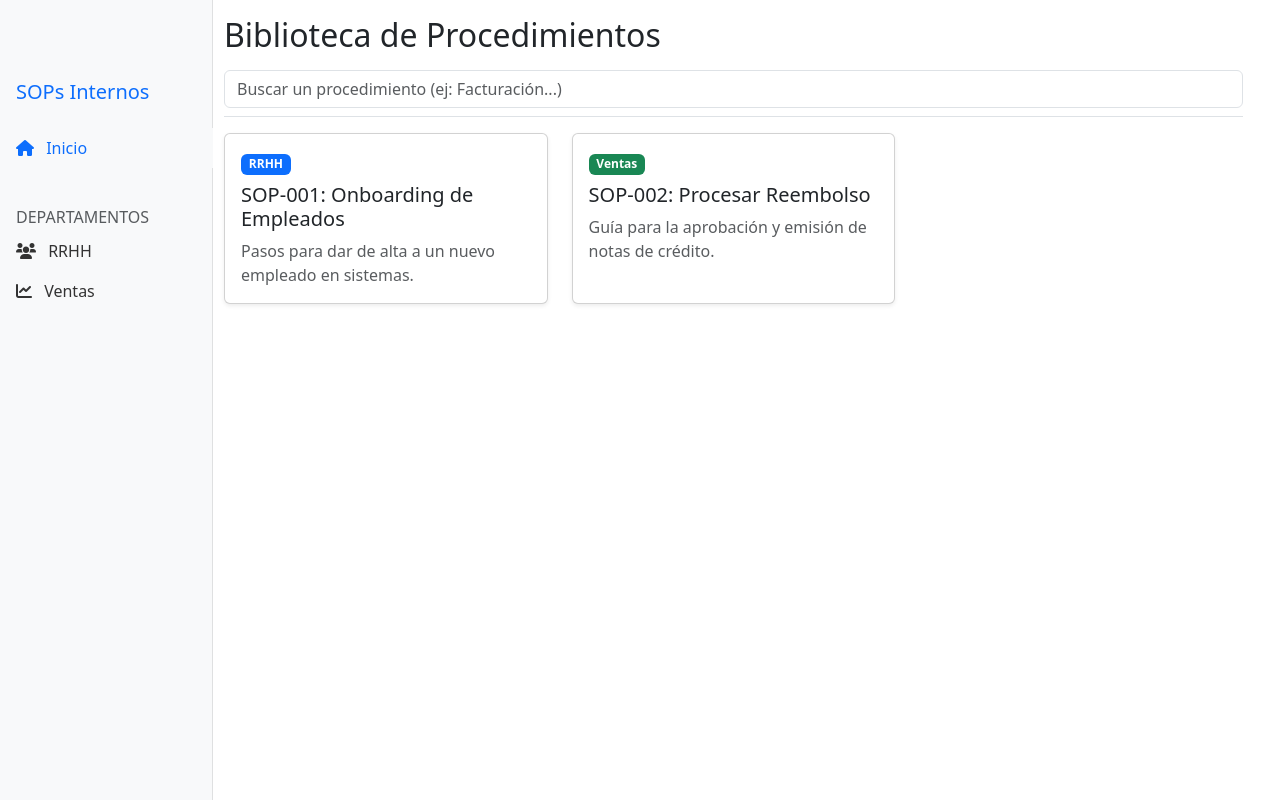
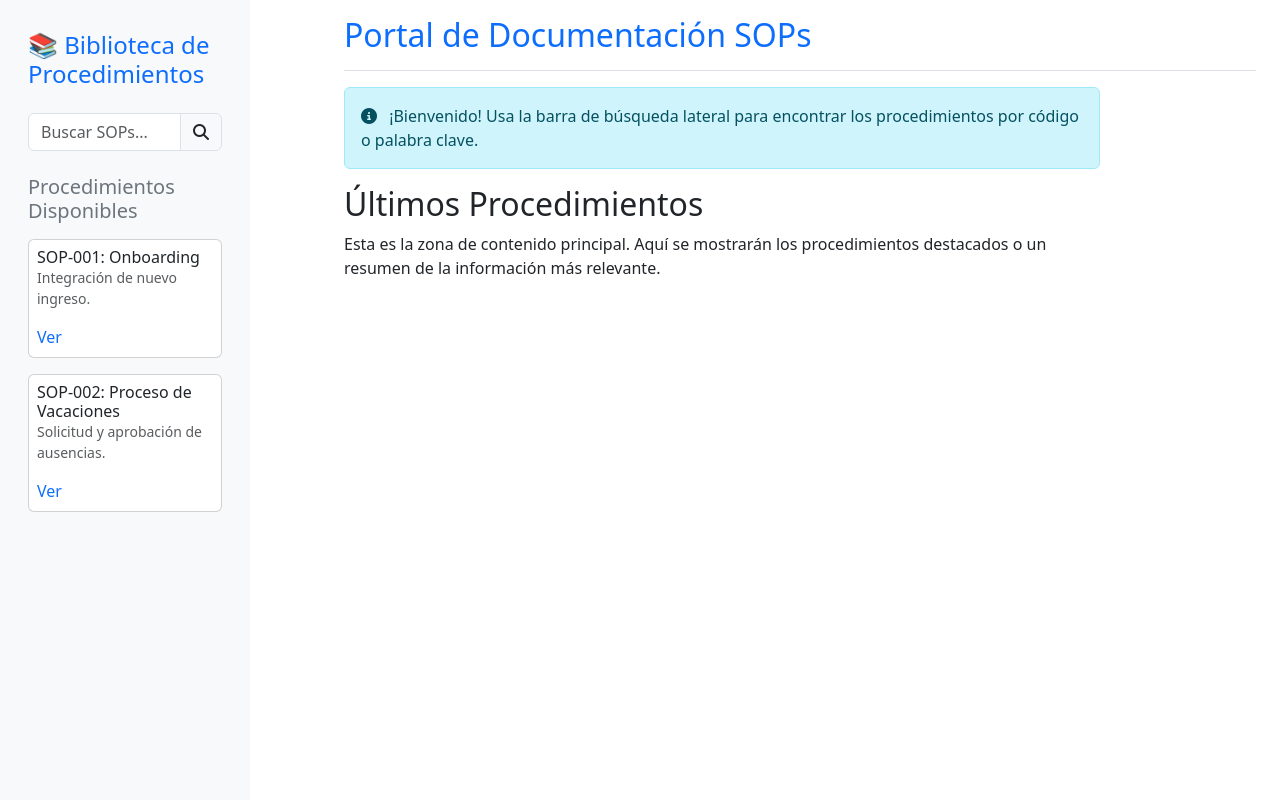
Before and after one commit to YSAD-52/SOPs, a plain HTML site: page index.html in a window 1280 px wide. Drawn offline with nearby package versions, Linux system fonts and the light colour scheme.

Commit message:
feat: Se agrega logica JS para el buscador y el menu desplegable (sidebar toggle)

```diff
--- a/css/styles.css
+++ b/css/styles.css
@@ -1,32 +1,89 @@
-/* Estilos para el sidebar fijo */
+/*
+ * ---------------------------------------
+ * Estilos Generales y Comportamiento del Sidebar
+ * ---------------------------------------
+ */
+
+/* Establece el menú lateral como fijo, ocupando toda la altura */
+.sidebar-collapsed {
+    position: fixed;
+    top: 0;
+    left: 0;
+    width: 250px; /* Ancho del menú desplegado */
+    height: 100vh; /* Altura total de la ventana */
+    z-index: 1050; /* Alto z-index para estar por encima del contenido */
+
+    /* Por defecto, oculta el menú moviéndolo a la izquierda (fuera de la pantalla) */
+    transform: translateX(-250px);
+
+    /* Transición suave para el efecto de despliegue */
+    transition: transform 0.3s ease-in-out;
+
+    box-shadow: 2px 0 5px rgba(0, 0, 0, 0.2); /* Sombra para destacarlo al desplegarse */
+    padding-top: 50px; /* Espacio extra en la parte superior para el botón de toggle en móvil */
+}
+
+/* Clase que se activa con JavaScript para mostrar el menú */
+.sidebar-active {
+    transform: translateX(0); /* Mueve el menú a su posición visible */
+}
+
+/*
+ * ---------------------------------------
+ * Estilos de Escritorio (Desktop)
+ * ---------------------------------------
+ */
 @media (min-width: 768px) {
-    .sidebar {
+
+    /* 1. Ocultar el botón de menú en escritorio */
+    #sidebarToggle {
+        display: none !important;
+    }
+
+    /* 2. El menú lateral es SIEMPRE visible y fijo en desktop */
+    #sidebar {
+        /* Se anulan las propiedades de colapso */
         position: fixed;
-        height: 100vh;
-        z-index: 1000;
-        top: 0;
-        bottom: 0;
         left: 0;
-        padding: 48px 0 0;
-        box-shadow: inset -1px 0 0 rgba(0, 0, 0, .1);
+        transform: translateX(0);
+        padding-top: 15px; /* Padding normal de escritorio */
+        box-shadow: none; /* No necesita sombra si está fijo */
     }
-    /* Mueve el contenido principal para que no se superponga al sidebar */
-    .ms-sm-auto {
-        margin-left: 200px !important;
+
+    /* 3. Desplazar el Contenido Principal */
+    /* El contenido principal debe tener un margen izquierdo igual al ancho del sidebar */
+    #main-content {
+        /* En Bootstrap col-md-9 ya ocupa el ancho restante,
+           pero necesita el margen para no superponerse al sidebar fixed */
+        margin-left: 250px; /* Ancho del sidebar */
     }
 }
 
-/* Ajustes visuales de la barra lateral */
-.sidebar .nav-link {
-    font-weight: 500;
-    color: #333;
-}
-.sidebar .nav-link.active {
-    color: #0d6efd; /* Color primario de Bootstrap */
-    background-color: #f8f9fa;
+
+/*
+ * ---------------------------------------
+ * Estilos para las Tarjetas SOP (Buscador)
+ * ---------------------------------------
+ */
+
+/* Elimina el padding de Bootstrap para una mejor visualización de las tarjetas en el sidebar */
+.sop-item .card-body {
+    padding: 0.5rem !important;
 }
 
-/* Asegura que los enlaces de las tarjetas no se vean subrayados */
-.card a {
-    text-decoration: none;
+/* Efecto hover simple para las tarjetas de SOP */
+.sop-item {
+    cursor: pointer;
+    transition: transform 0.2s ease-in-out, box-shadow 0.2s ease-in-out;
 }
+
+.sop-item:hover {
+    transform: translateY(-2px); /* Pequeño desplazamiento vertical */
+    box-shadow: 0 4px 8px rgba(0, 0, 0, 0.1); /* Sombra suave al pasar el ratón */
+    background-color: #f8f9fa; /* Color de fondo ligeramente más claro */
+}
+
+/* Asegura que el enlace ocupe toda la tarjeta para un mejor clic */
+.stretched-link {
+    text-decoration: none; /* Quitar el subrayado del enlace */
+}
--- a/index.html
+++ b/index.html
@@ -4,59 +4,75 @@
     <meta charset="UTF-8">
     <meta name="viewport" content="width=device-width, initial-scale=1.0">
     <title>Portal de SOPs - Mi Empresa</title>
-    <link href="https://cdn.jsdelivr.net/npm/bootstrap@5.3.3/dist/css/bootstrap.min.css" rel="stylesheet">
+    <link href="https://cdn.jsdelivr.net/npm/bootstrap@5.3.3/dist/css/bootstrap.min.css" rel="stylesheet" integrity="sha384-QWTKZyjpPEjISv5WaRU9OFeRpok6YctnYmDr5pNlyT2bRjXh0JMhjY6hW+ALEwIH" crossorigin="anonymous">
+    <link rel="stylesheet" href="https://cdnjs.cloudflare.com/ajax/libs/font-awesome/6.5.2/css/all.min.css">
     <link rel="stylesheet" href="css/styles.css">
-    <link rel="stylesheet" href="https://cdnjs.cloudflare.com/ajax/libs/font-awesome/6.0.0/css/all.min.css">
 </head>
 <body>
 
+    <button id="sidebarToggle" class="btn btn-primary d-md-none position-fixed top-0 start-0 m-3" style="z-index: 1050;">
+        <i class="fas fa-bars"></i>
+    </button>
+
     <div class="container-fluid">
         <div class="row">
-            <nav id="sidebar" class="col-md-3 col-lg-2 d-md-block bg-light sidebar collapse">
-                <div class="position-sticky pt-3">
-                    <h2 class="h5 p-3 text-primary">SOPs Internos</h2>
-                    <ul class="nav flex-column">
-                        <li class="nav-item"><a class="nav-link active" href="#"><i class="fas fa-home me-2"></i> Inicio</a></li>
-                        <li class="nav-item mt-3"><h6 class="sidebar-heading px-3 mt-4 mb-1 text-muted text-uppercase">Departamentos</h6></li>
-                        <li class="nav-item"><a class="nav-link" href="#"><i class="fas fa-users me-2"></i> RRHH</a></li>
-                        <li class="nav-item"><a class="nav-link" href="#"><i class="fas fa-chart-line me-2"></i> Ventas</a></li>
-                    </ul>
+
+            <nav id="sidebar" class="bg-light sidebar-collapsed col-12 col-md-3">
+                <div class="p-3">
+                    <h4 class="mb-4 text-primary">📚 Biblioteca de Procedimientos</h4>
+
+                    <div class="input-group mb-4">
+                        <input type="text" class="form-control" id="searchInput" placeholder="Buscar SOPs...">
+                        <span class="input-group-text"><i class="fas fa-search"></i></span>
+                    </div>
+
+                    <h5 class="mt-4 mb-3 text-secondary">Procedimientos Disponibles</h5>
+
+                    <div id="sopList">
+
+                        <div class="card mb-3 sop-item" data-search-term="sop-001 onboarding nuevo ingreso bienvenida recursos humanos">
+                            <div class="card-body p-2">
+                                <h6 class="card-title mb-0">SOP-001: Onboarding</h6>
+                                <p class="card-text small text-muted">Integración de nuevo ingreso.</p>
+                                <a href="sops/plantilla-sop.html" class="stretched-link">Ver</a>
+                            </div>
+                        </div>
+
+                        <div class="card mb-3 sop-item" data-search-term="sop-002 vacaciones ausencias permiso descanso rh">
+                            <div class="card-body p-2">
+                                <h6 class="card-title mb-0">SOP-002: Proceso de Vacaciones</h6>
+                                <p class="card-text small text-muted">Solicitud y aprobación de ausencias.</p>
+                                <a href="sops/plantilla-sop.html" class="stretched-link">Ver</a>
+                            </div>
+                        </div>
+
+                        <p id="noResults" class="text-center text-muted mt-4" style="display: none;">No se encontraron resultados.</p>
+                    </div>
                 </div>
             </nav>
 
-            <main class="col-md-9 ms-sm-auto col-lg-10 px-md-4">
-                <header class="pt-3 pb-2 mb-3 border-bottom">
-                    <h1 class="h2">Biblioteca de Procedimientos</h1>
-                    <input type="text" id="searchInput" class="form-control mt-3" placeholder="Buscar un procedimiento (ej: Facturación...)">
-                </header>
+            <main role="main" class="col-12 col-md-9 ms-sm-auto px-4" id="main-content">
+                <div class="d-flex justify-content-between flex-wrap flex-md-nowrap align-items-center pt-3 pb-2 mb-3 border-bottom">
+                    <h1 class="h2 text-primary">Portal de Documentación SOPs</h1>
+                </div>
 
-                <div class="row row-cols-1 row-cols-md-2 row-cols-lg-3 g-4" id="sopList">
+                <div class="row">
+                    <div class="col-lg-10">
+                        <div class="alert alert-info" role="alert">
+                            <i class="fas fa-info-circle me-2"></i> ¡Bienvenido! Usa la barra de búsqueda lateral para encontrar los procedimientos por código o palabra clave.
+                        </div>
 
-                    <div class="col sop-item" data-search-term="rrhh onboarding empleados alta">
-                        <a href="https://tsv94tmiiqckdtt5.public.blob.vercel-storage.com/10.SOP%20INV_MGNT_01-K%20-%20SOP%20INV.pdf" class="card h-100 text-decoration-none shadow-sm">
-                            <div class="card-body">
-                                <span class="badge bg-primary mb-2">RRHH</span>
-                                <h5 class="card-title">SOP-001: Onboarding de Empleados</h5>
-                                <p class="card-text text-muted">Pasos para dar de alta a un nuevo empleado en sistemas.</p>
-                            </div>
-                        </a>
-                    </div>
+                        <h2>Últimos Procedimientos</h2>
+                        <p>Esta es la zona de contenido principal. Aquí se mostrarán los procedimientos destacados o un resumen de la información más relevante.</p>
 
-                    <div class="col sop-item" data-search-term="ventas factura reembolso cliente">
-                        <a href="https://tsv94tmiiqckdtt5.public.blob.vercel-storage.com/11.%20SOP%20INV_MGNT_01-K%20-%20SOP%20INV_%20INV-E%20C%C3%ADclicos.pdf" class="card h-100 text-decoration-none shadow-sm">
-                            <div class="card-body">
-                                <span class="badge bg-success mb-2">Ventas</span>
-                                <h5 class="card-title">SOP-002: Procesar Reembolso</h5>
-                                <p class="card-text text-muted">Guía para la aprobación y emisión de notas de crédito.</p>
-                            </div>
-                        </a>
-                    </div>
+                        </div>
                 </div>
             </main>
         </div>
     </div>
 
-    <script src="https://cdn.jsdelivr.net/npm/bootstrap@5.3.3/dist/js/bootstrap.bundle.min.js"></script>
+    <script src="https://cdn.jsdelivr.net/npm/bootstrap@5.3.3/dist/js/bootstrap.bundle.min.js" integrity="sha384-YvpcrYf0tY3lHB60NNkmXc5s9fDVZLESaAA55NDzOxhy9GkcIdslK1eN7N6jIeHz" crossorigin="anonymous"></script>
+
     <script src="js/script.js"></script>
 </body>
 </html>
```
Also changed, not shown: api/convert.js (added, +25 -0 lines), js/script.js (+76 -5 lines).
